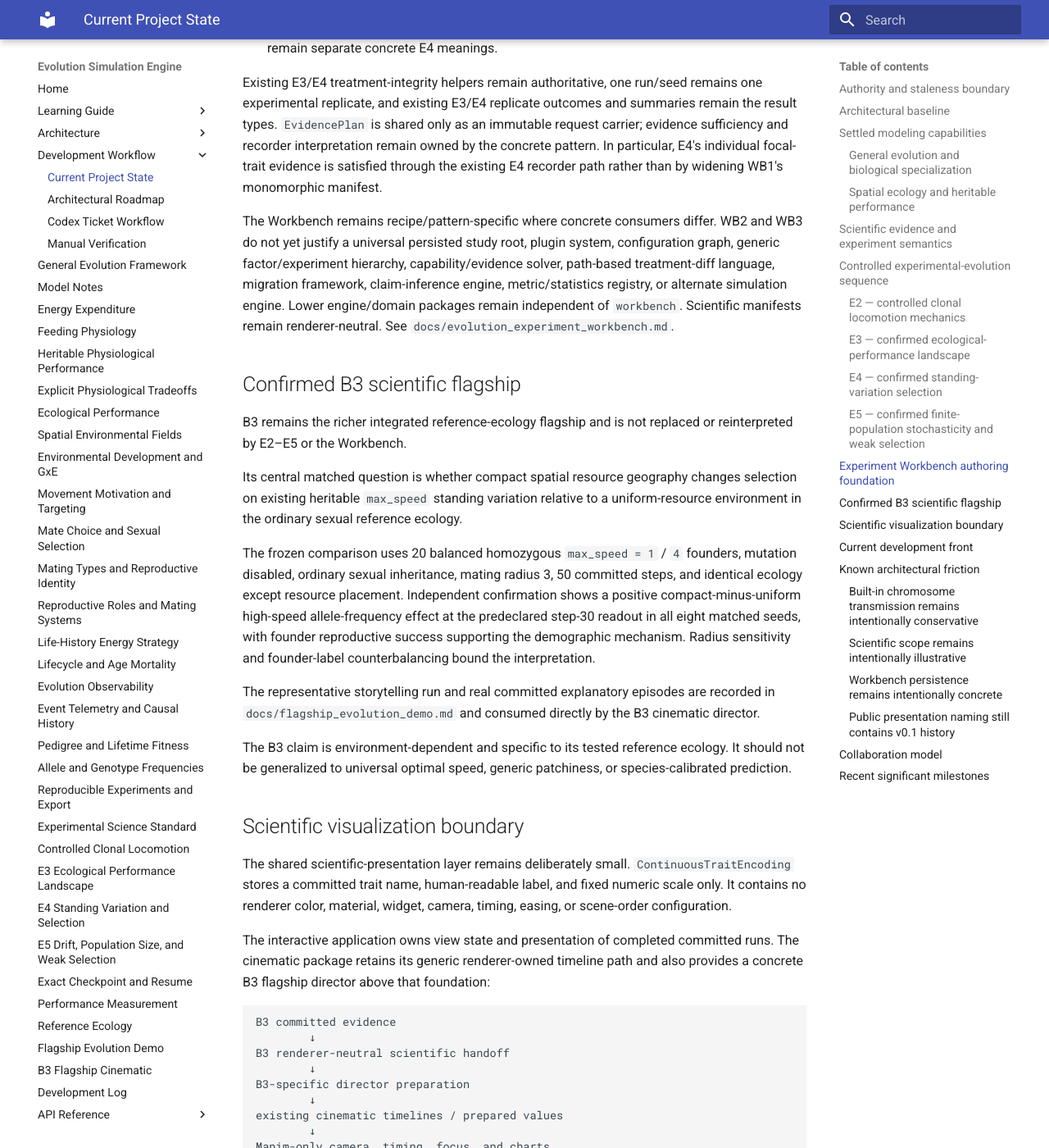
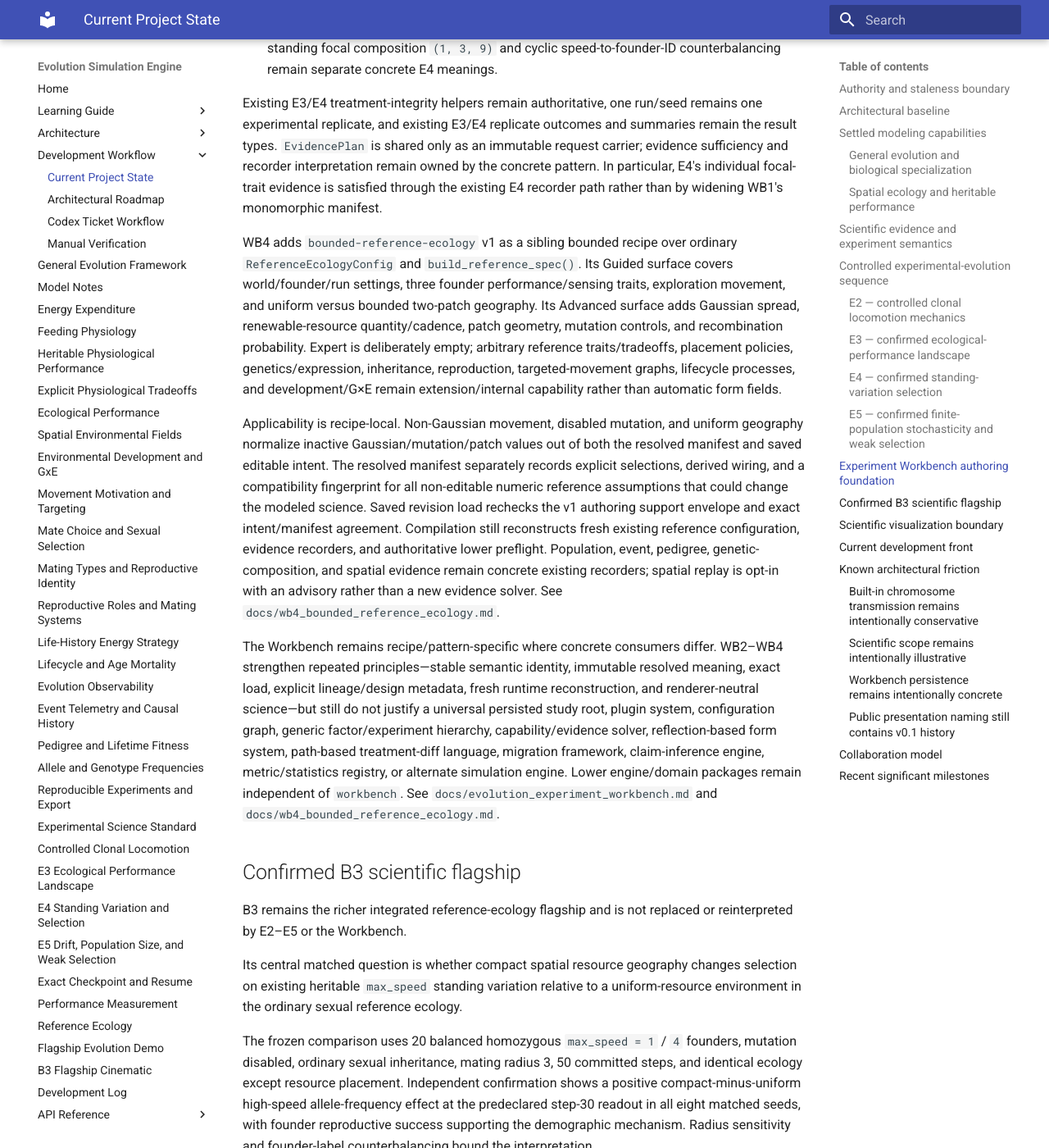
Before and after one commit to abdullahkhan57721/evolution-simulation-engine, an MkDocs documentation site: the page built from docs/development/current_state.md, in a window 1280 px wide and 1400 px high, scrolled down 7061 px. Shown: the whole window at 82% size. Built offline with MkDocs 1.6.1 and Material for MkDocs 9.7.7, drawn with Linux system fonts in a browser that asks for light colours; some of the changed text lies outside the part shown.

Commit message:
WB4: update current project orientation

```diff
--- a/docs/development/current_state.md
+++ b/docs/development/current_state.md
@@ -252,8 +252,9 @@ rare founder as the control. See `docs/e5_drift_weak_selection.md`.
 
 WB1 establishes the bounded controlled-locomotion study recipe. WB2 adds the first
 trusted curated-scenario workflow using the confirmed B3 flagship. WB3 adds the
-first user-authored controlled experiment patterns. Together they expand the
-Workbench without turning it into a universal simulation or experiment language.
+first user-authored controlled experiment patterns. WB4 adds the first rich but
+bounded editable reference-ecology recipe. Together they expand the Workbench
+without turning it into a universal simulation or experiment language.
 
 The durable authoring direction remains:
 
@@ -324,13 +325,38 @@ the concrete pattern. In particular, E4's individual focal-trait evidence is
 satisfied through the existing E4 recorder path rather than by widening WB1's
 monomorphic manifest.
 
-The Workbench remains recipe/pattern-specific where concrete consumers differ. WB2
-and WB3 do not yet justify a universal persisted study root, plugin system,
-configuration graph, generic factor/experiment hierarchy, capability/evidence
-solver, path-based treatment-diff language, migration framework, claim-inference
-engine, metric/statistics registry, or alternate simulation engine. Lower
-engine/domain packages remain independent of `workbench`. Scientific manifests
-remain renderer-neutral. See `docs/evolution_experiment_workbench.md`.
+WB4 adds `bounded-reference-ecology` v1 as a sibling bounded recipe over ordinary
+`ReferenceEcologyConfig` and `build_reference_spec()`. Its Guided surface covers
+world/founder/run settings, three founder performance/sensing traits, exploration
+movement, and uniform versus bounded two-patch geography. Its Advanced surface adds
+Gaussian spread, renewable-resource quantity/cadence, patch geometry, mutation
+controls, and recombination probability. Expert is deliberately empty; arbitrary
+reference traits/tradeoffs, placement policies, genetics/expression, inheritance,
+reproduction, targeted-movement graphs, lifecycle processes, and development/G×E
+remain extension/internal capability rather than automatic form fields.
+
+Applicability is recipe-local. Non-Gaussian movement, disabled mutation, and uniform
+geography normalize inactive Gaussian/mutation/patch values out of both the
+resolved manifest and saved editable intent. The resolved manifest separately
+records explicit selections, derived wiring, and a compatibility fingerprint for
+all non-editable numeric reference assumptions that could change the modeled
+science. Saved revision load rechecks the v1 authoring support envelope and exact
+intent/manifest agreement. Compilation still reconstructs fresh existing reference
+configuration, evidence recorders, and authoritative lower preflight. Population,
+event, pedigree, genetic-composition, and spatial evidence remain concrete existing
+recorders; spatial replay is opt-in with an advisory rather than a new evidence
+solver. See `docs/wb4_bounded_reference_ecology.md`.
+
+The Workbench remains recipe/pattern-specific where concrete consumers differ.
+WB2–WB4 strengthen repeated principles—stable semantic identity, immutable resolved
+meaning, exact load, explicit lineage/design metadata, fresh runtime reconstruction,
+and renderer-neutral science—but still do not justify a universal persisted study
+root, plugin system, configuration graph, generic factor/experiment hierarchy,
+capability/evidence solver, reflection-based form system, path-based treatment-diff
+language, migration framework, claim-inference engine, metric/statistics registry,
+or alternate simulation engine. Lower engine/domain packages remain independent of
+`workbench`. See `docs/evolution_experiment_workbench.md` and
+`docs/wb4_bounded_reference_ecology.md`.
 
 ## Confirmed B3 scientific flagship
 
@@ -412,16 +438,18 @@ and censoring semantics. Do not retrofit mortality or generic population-genetic
 machinery merely to obtain textbook fixation behavior.
 
 The Workbench product front now includes WB1 exact study/manifest foundations, WB2
-trusted curated-B3 exact reproduction and fork lineage, and WB3 controlled-
-experiment authoring. Later milestones may rely on scenario origin versus validated
-identity, stable experiment pattern/factor IDs, deterministic treatment expansion,
-explicit seed/factor/counterbalance metadata, immutable resolved manifests, and
-unchanged typed scenario/experiment results. Results/presentation work should keep
-primary outcomes, mechanism evidence, diagnostics, replicate values, summaries,
-scenario validation status, and presentation meaning distinct rather than
-flattening them into scalar fitness or a generic metric/statistics layer. Future
-generalization should be earned by repeated consumers rather than inferred merely
-because three Workbench milestones now exist.
+trusted curated-B3 exact reproduction and fork lineage, WB3 controlled-experiment
+authoring, and WB4 rich bounded reference-ecology authoring. Later milestones may
+rely on scenario origin versus validated identity, stable experiment pattern/factor
+IDs, deterministic treatment expansion, explicit seed/factor/counterbalance
+metadata, normalized rich reference intent/manifests, exact run provenance, and the
+concrete WB4 population/event/pedigree/genetic/spatial result evidence. Results and
+presentation work should keep primary outcomes, mechanism evidence, diagnostics,
+replicate values, summaries, scenario validation status, authoring support status,
+and presentation meaning distinct rather than flattening them into scalar fitness
+or a generic metric/statistics layer. Future generalization should be earned by
+repeated consumers rather than inferred merely because four Workbench milestones
+now exist.
 
 The B3 cinematic continuation is implemented as the V3 flagship path. The remaining
 presentation continuation is the interactive matched-comparison experience:
@@ -471,12 +499,13 @@ from the integrated reference-ecology flagship.
 ### Workbench persistence remains intentionally concrete
 
 WB1's saved revision is controlled-locomotion-specific, WB2 uses a B3-specific
-curated revision, and WB3 uses concrete persisted experiment definitions. These
-milestones establish repeated principles—stable semantic identity, immutable
-resolved values, exact load, provenance, and explicit lineage/design metadata—but
-not yet enough repeated shape to justify a universal persisted study/experiment
-root. Later concrete consumers should determine whether that generalization is
-earned.
+curated revision, WB3 uses concrete persisted experiment definitions, and WB4 uses
+a reference-ecology-specific saved revision. These milestones establish repeated
+principles—stable semantic identity, immutable resolved values, exact load,
+provenance, normalized inactive state, and explicit lineage/design metadata—but
+still do not provide enough repeated shape to justify a universal persisted
+study/experiment root. Later concrete consumers should determine whether that
+generalization is earned.
 
 ### Public presentation naming still contains v0.1 history
 
@@ -503,6 +532,15 @@ early PR → CI → exact-head review → squash merge → `main` verification w
 
 Newest first; this is a capability summary, not a changelog.
 
+- **WB4 bounded reference-ecology custom study:** added a rich but deliberately
+  bounded `bounded-reference-ecology` recipe over existing reference composition,
+  explicit Guided/Advanced/Expert/Extension classification, recipe-local
+  applicability and stale-state normalization, stable semantic slot metadata,
+  exact explicit/derived manifests with non-editable-default compatibility
+  fingerprinting, concrete population/event/pedigree/genetic/spatial evidence,
+  exact saved-study/run provenance, immutable fork/diff semantics, and unchanged
+  lower reference preflight without introducing a registry, capability solver,
+  full reference-config form, or generic policy editor.
 - **WB3 controlled experiment authoring:** added concrete E3 max-speed sweep and E4
   matched environment-comparison definitions using stable semantic factor IDs,
   deterministic pre-compilation treatment expansion, explicit evidence needs,
```
